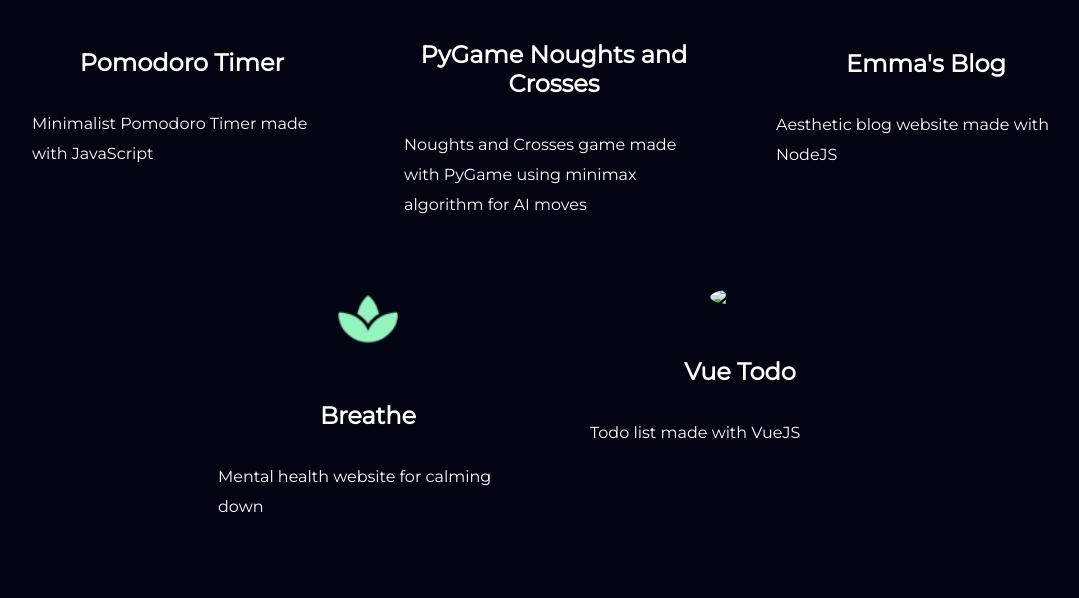
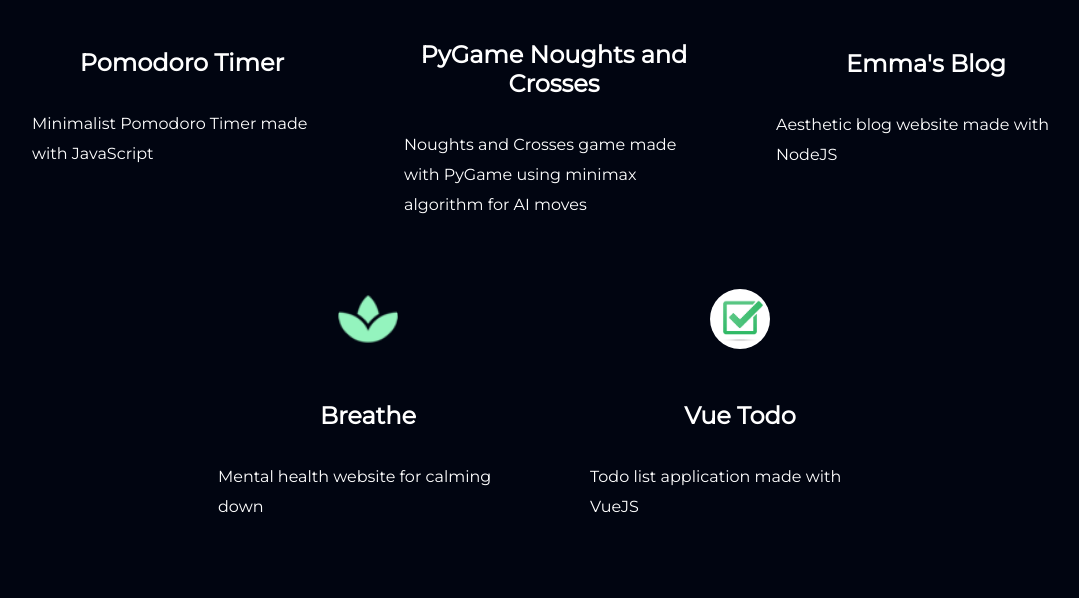
Before and after one commit to emmad241/portfolio-site, a plain HTML site: page index.html in a window 1280 px wide. Shown: the part 2509-3107 px from the top of the page, without its empty margins (86-1165 px from the left). Drawn offline with nearby package versions, Linux system fonts and the light colour scheme.

Commit message:
fix image

```diff
--- a/index.html
+++ b/index.html
@@ -162,10 +162,10 @@
 					</div>
 					<div class="project">
 						<a class="project--center" href="https://emmad241.github.io/vue-todo/">
-								<img src="images/check.png" class="project__logo" />
+								<img src="images/check.jpg" class="project__logo" />
 								<h2 class="project__title">Vue Todo</h2>
 								<p class="project__description">
-									Todo list made with VueJS
+									Todo list application made with VueJS
 								</p>
 						</a>
 				</div>
```
